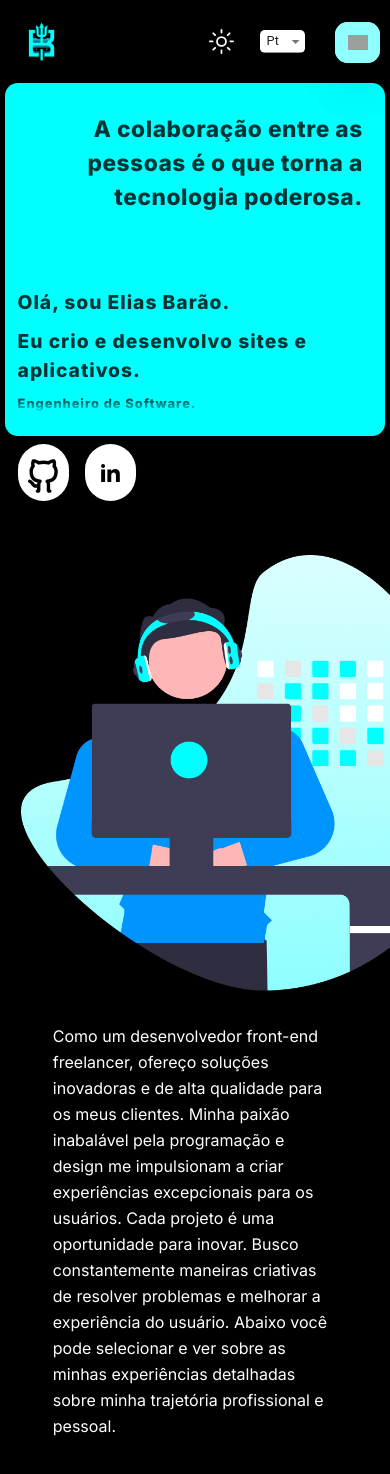
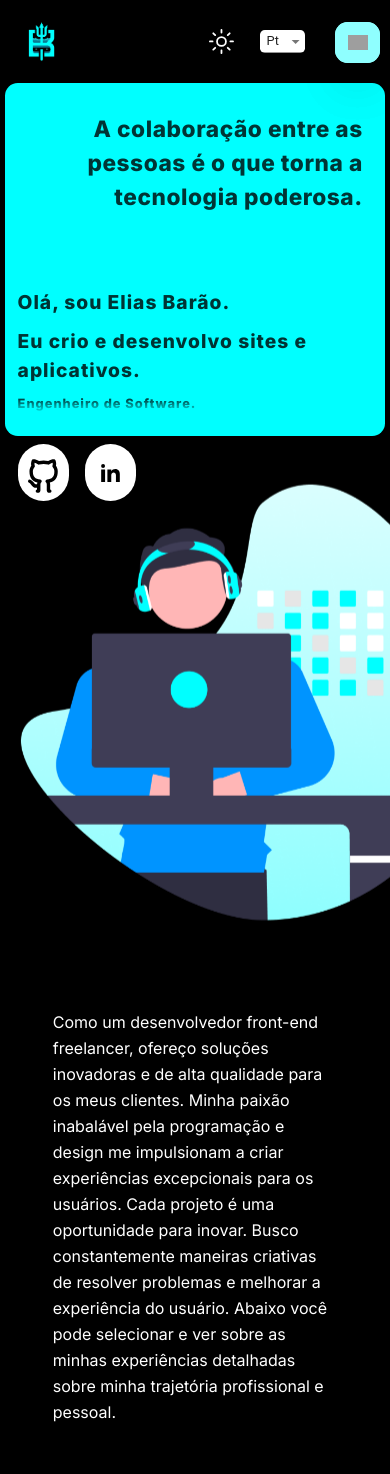
Before and after one commit to httpE2Barao/E2Barao, a Next.js app: page / in a window 390 px wide. Shown: the top 1474 px of the page. Built offline with nearby package versions, Linux system fonts and the light colour scheme; grey boxes are pictures that could not be loaded.

Commit message:
Estilizando intro da home

```diff
--- a/src/app/styles.css
+++ b/src/app/styles.css
@@ -9,7 +9,8 @@
   letter-spacing: 1px;
 }
 
-.h-abt-0, .h-abt-1 {
+.h-abt-0,
+.h-abt-1 {
   font-size: 1.5rem;
 }
 
@@ -19,8 +20,91 @@
   font-size: 1rem;
 }
 
+.flip-conteiner {
+  position: relative;
+  height: 550px;
+}
+
 @media screen and (max-width: 1024px) {
-  .home-0, .home-1 {
+  .flip-conteiner {
+    transform: translateY(-8em);
+    margin-left: auto;
+    width: 500px;
+  }
+
+  .intro-conteiner > p {
+    transform: translateY(-8em);
+  }
+}
+
+@media screen and (min-width: 1024px) {
+  .flip-conteiner {
+    width: 250em;
+  }
+}
+
+@keyframes flipIn {
+  from {
+    backface-visibility: hidden;
+  }
+
+  to {
+    backface-visibility: visible;
+  }
+}
+
+@keyframes flipOut {
+  from {
+    backface-visibility: visible;
+  }
+
+  to {
+    backface-visibility: hidden;
+  }
+}
+
+.flip-conteiner:hover .flip {
+  transform: rotateY(180deg);
+}
+
+.flip-conteiner:hover .verso {
+  animation: flipIn .8s forwards;
+}
+
+.flip {
+  position: absolute;
+  cursor: pointer;
+  transform-style: preserve-3d;
+  width: 500px;
+  height: 500px;
+  transition: .75s;
+}
+
+.frente,
+.verso {
+  animation: flipOut .8s forwards;
+  transition: .75s;
+  position: absolute;
+  width: 100%;
+  height: 100%;
+}
+
+.verso {
+  transform: rotateY(180deg);
+  border-radius: 50%;
+}
+
+.frente {
+  background-image: url(../../public/images/img-dev-azul.png);
+  background-repeat: no-repeat;
+  background-position: center;
+  background-size: contain;
+}
+
+@media screen and (max-width: 1024px) {
+
+  .home-0,
+  .home-1 {
     font-size: 1.4rem;
   }
 }
@@ -376,6 +460,7 @@
 }
 
 @media screen and (max-width: 640px) {
+
   .g-container-0 h1,
   .g-container-2 h1 {
     text-align: center;
@@ -393,6 +478,7 @@
 }
 
 @media screen and (min-width: 640px) {
+
   .g-img-0,
   .g-img-2 {
     padding-right: 0.75rem;
--- a/src/components/header/logo.tsx
+++ b/src/components/header/logo.tsx
@@ -8,7 +8,7 @@ export const Logo = () => {
   return (
     <>
       <Image src={`/images/icon-logo${theme==='dark'?'-dark':''}.png`} alt={"Logo 'EB'"}
-        className="hover:cursor-pointer w-16 h-16 md:w-16 md:h-16 lg:w-20 lg:h-20 4k:ml-10"
+        className="hover:cursor-pointer w-16 h-16 md:w-16 md:h-16 lg:w-24 lg:h-24 4k:ml-10"
         width={100}
         height={100}
         onClick={() => {
--- a/src/components/home/intro-img.tsx
+++ b/src/components/home/intro-img.tsx
@@ -1,12 +1,25 @@
-import Image from "next/image"
+"use client"
+import Image from "next/image";
+import React from "react";
 
 const ImagemIntroducao = () => {
-    const props = {
-        marginLeft: "auto",
-        maxWidth: "500px",
-    }
+
     return (
-        <Image style={props} src={"/images/img-dev-azul.png"} alt="Arte digital com um homem no computador" width={500} height={500}/>
-    )
-}
+        <span className={'flip-conteiner'}>
+            <div className={'flip max-lg:right-0'}>
+                <div className="frente">
+
+                </div>
+                <div className="verso">
+                    <img
+                        src="/images/Foto-perfil_2024.png"
+                        alt="Foto minha de perfil sorrindo com uma câmera fotográfica pendurada no pescoço em Times Square."
+                        className={`verso`}
+                    />
+                </div>
+            </div>
+        </span>
+    );
+};
+
 export default ImagemIntroducao;
--- a/src/components/home/intro-main.tsx
+++ b/src/components/home/intro-main.tsx
@@ -2,9 +2,9 @@ import ImagemIntroducao from "./intro-img"
 
 const IntroConteiner = () => {
     return (
-        <article className="flex flex-row max-lg:flex-col text-white p-5">
+        <article className="intro-conteiner flex flex-row max-lg:flex-col text-white p-5">
             <ImagemIntroducao />
-            <p className="p-10 self-center text-xl leading-relaxed">
+            <p className="p-10 self-center text-xl leading-relaxed max-lg:translate-y-20">
                 Como um desenvolvedor front-end freelancer, ofereço soluções inovadoras e de alta qualidade para os meus clientes. Minha paixão inabalável pela programação e design me impulsionam a criar experiências excepcionais para os usuários. Cada projeto é uma oportunidade para inovar. Busco constantemente maneiras criativas de resolver problemas e melhorar a experiência do usuário. Abaixo você pode selecionar e ver sobre as minhas experiências detalhadas sobre minha trajetória profissional e pessoal.
             </p>
         </article>
```
Also changed, not shown: public/images/Foto-perfil-2.webp (added), public/images/Foto-perfil_2024.png (added).
